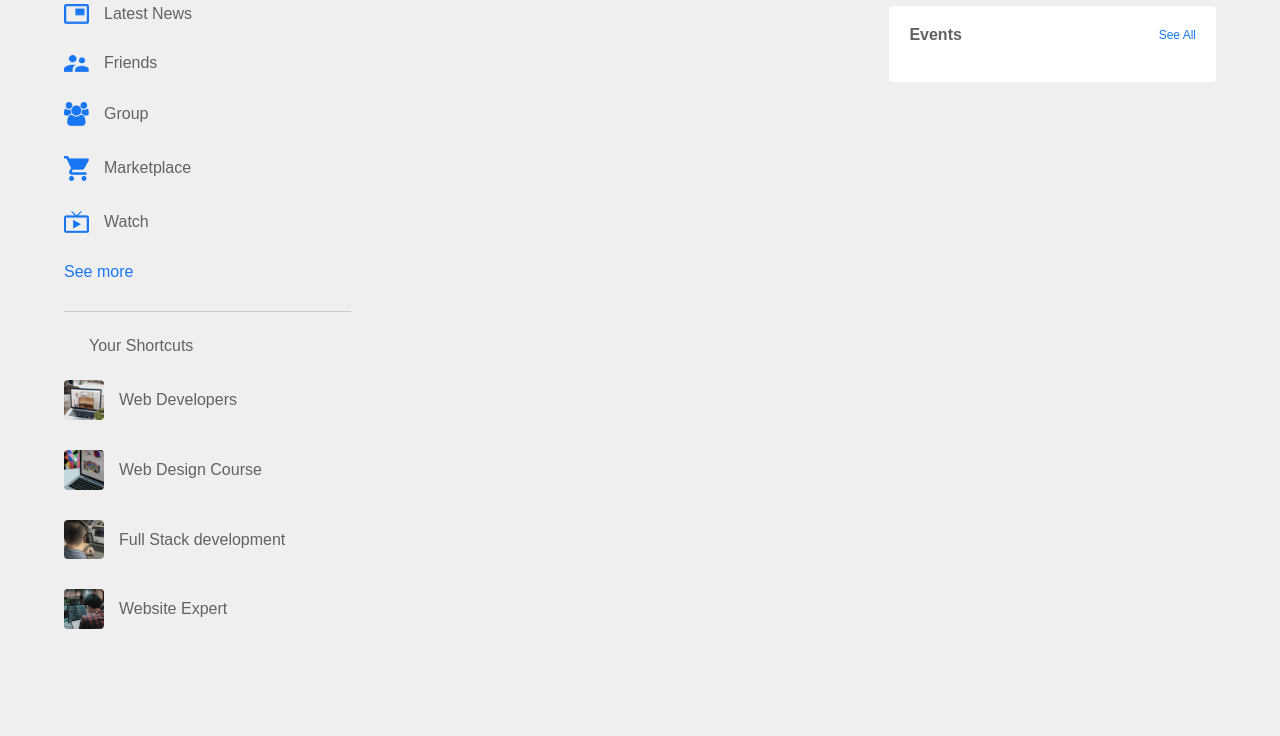
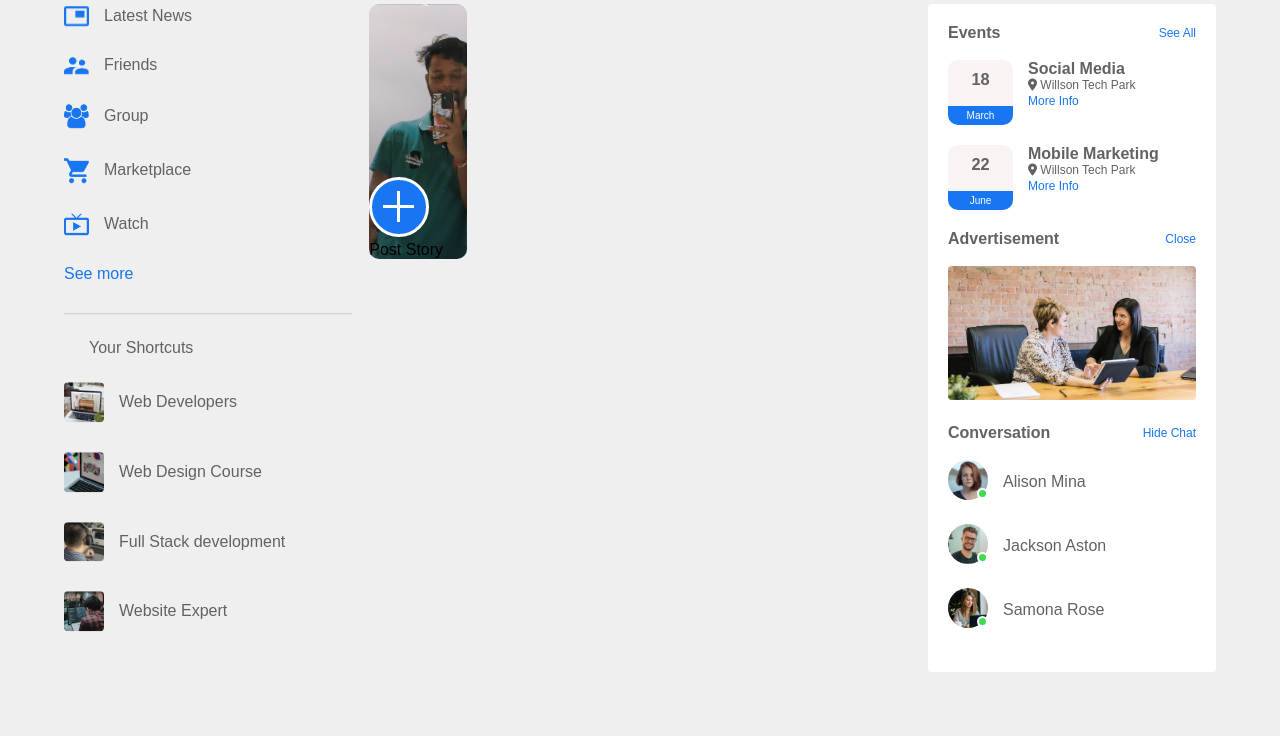
Before and after one commit to sawan008/socialbook, a plain HTML site: page index.html in a window 1280 px wide. Shown: the part 64-800 px from the top of the page. Drawn offline with Linux system fonts and the light colour scheme.

Commit message:
added different side bars and styled them according to the needs and added story lines etc.

```diff
--- a/index.html
+++ b/index.html
@@ -5,6 +5,7 @@
     <meta name="viewport" content="width=device-width, initial-scale=1.0">
     <link rel="stylesheet" href="style.css">
     <link rel="icon" href="" type="image/jpg">
+    <script src="https://kit.fontawesome.com/22f45e55ec.js" crossorigin="anonymous"></script>
     <title>SocialBook</title>
 </head>
 <body>
@@ -49,12 +50,79 @@
             </div>
         </div>
         <!--------------main-content---------------------->
-        <div class="main-content"></div>
+
+
+        <div class="main-content">
+
+            <div class="story-gallery">
+                <div class="Story">
+                    <img src="images/upload.png">
+                    <p>Post Story</p>
+                </div>
+            </div>
+        </div>
         <!--------------right-sidebar---------------------->
+
+
         <div class="right-sidebar">
+
             <div class="sidebar-title">
                 <h4>Events</h4>
                 <a href="#">See All</a>
+            </div>
+
+            <div class="event">
+                <div class="left-event">
+                    <h3>18</h3>
+                    <span>March</span>
+                </div>
+
+                <div class="right-event">
+                    <h4>Social Media</h4>
+                    <p><i class="fa-solid fa-location-dot"></i> Willson Tech Park</p>
+                    <a href="#">More Info</a>
+                </div>
+            </div>
+
+            <div class="event">
+                <div class="left-event">
+                    <h3>22</h3>
+                    <span>June</span>
+                </div>
+
+                <div class="right-event">
+                    <h4>Mobile Marketing</h4>
+                    <p><i class="fa-solid fa-location-dot"></i> Willson Tech Park</p>
+                    <a href="#">More Info</a>
+                </div>
+            </div>
+            <div class="sidebar-title">
+                <h4>Advertisement</h4>
+                <a href="#">Close</a>
+            </div>
+            <img src="images/advertisement.png" class="sidebar-ads">
+            <div class="sidebar-title">
+                <h4>Conversation</h4>
+                <a href="#">Hide Chat</a>
+            </div>
+
+            <div class="online-list">
+                <div class="online">
+                    <img src="images/member-1.png">
+                </div>
+                <p>Alison Mina</p>
+            </div>
+            <div class="online-list">
+                <div class="online">
+                    <img src="images/member-2.png">
+                </div>
+                <p>Jackson Aston</p>
+            </div>
+            <div class="online-list">
+                <div class="online">
+                    <img src="images/member-3.png">
+                </div>
+                <p>Samona Rose</p>
             </div>
         </div>
     </div>
--- a/style.css
+++ b/style.css
@@ -1,7 +1,8 @@
 * {
     margin: 0;
     padding: 0;
-    font-family:sans-serif
+    font-family:sans-serif;
+    box-sizing: border-box;
 }
 
 body {
@@ -153,7 +154,7 @@ nav {
     margin-bottom: 18px;
 }
 
-.sidebar-title h4 {
+.right-sidebar h4 {
     font-weight: 600;
     font-size: 16px;
 }
@@ -163,3 +164,101 @@ nav {
     color: #1876f2;
     font-size: 12px;
 }
+
+.event {
+    display: flex;
+    font-size: 14px;
+    margin-bottom: 20px;
+}
+
+.left-event{
+    border-radius: 10px;
+    background-color: #f9f3f3;
+    height: 65px;
+    width: 65px;
+    margin-right: 15px;
+    padding-top: 10px;
+    text-align: center;
+    position: relative;
+    overflow: hidden;
+    box-shadow: 0, 0, 10px rgba(0, 0, 0, 0.5);
+}
+
+.event p{
+    font-size: 12px;
+}
+
+.event a{
+    font-size: 12px;
+    text-decoration: none;
+    color: #1876f2;
+}
+
+.left-event span {
+    position: absolute;
+    bottom: 0;
+    left: 0;
+    width: 100%;
+    background-color: #1876f2;
+    color: #fff;
+    font-size: 10px;
+    padding: 4px 0;
+}
+
+.sidebar-ads {
+    width: 100%;
+    margin-bottom: 20px;
+    border-radius: 4px;
+}
+
+.online-list {
+    display: flex;
+    align-items: center;
+    margin-bottom: 20px;
+}
+
+.online-list .online img {
+    width: 40px;
+    border-radius: 50%;
+}
+
+.online-list .online{
+    width: 40px;
+    border-radius: 50%;
+    margin-right: 15px;
+}
+
+.online-list .online::after {
+    top: unset;
+    bottom: 5px;
+}
+
+.story-gallery {
+    display: flex;
+    justify-content: space-between;
+    margin-bottom: 20px;
+}
+
+.Story {
+    flex-basis: 18%;
+    padding-top: 32%;
+    position: relative;
+    background-image:linear-gradient(transparent, rgba(0,0,0,0.5)), url(images/sawan-profile.jpg);
+    background-position: center;
+    background-size: cover;
+    border-radius: 10px;
+}
+
+.story img{
+    position: absolute;
+    width: 45px;
+    border-radius: 50%;
+    top: 10px;
+    left: 10px;
+    border-radius: 5px solid #626262;
+}
+
+.story p{
+    display: flex;
+    justify-content: center;
+}
```
